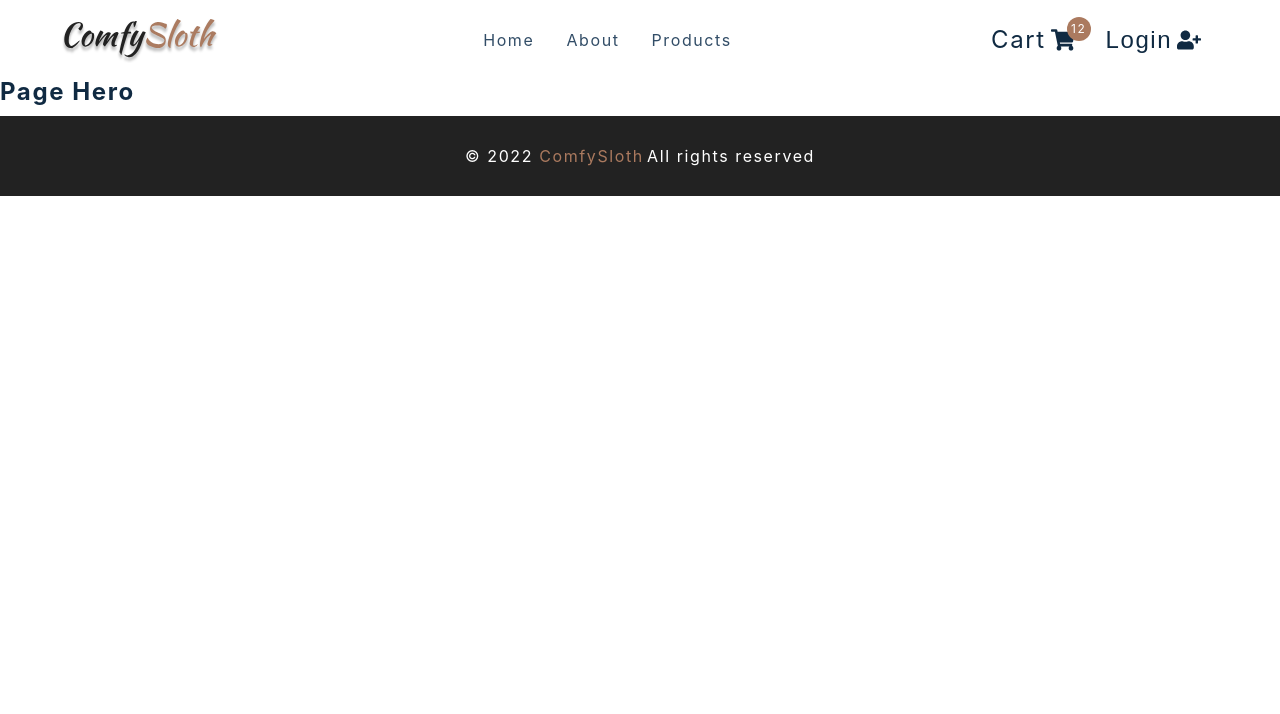
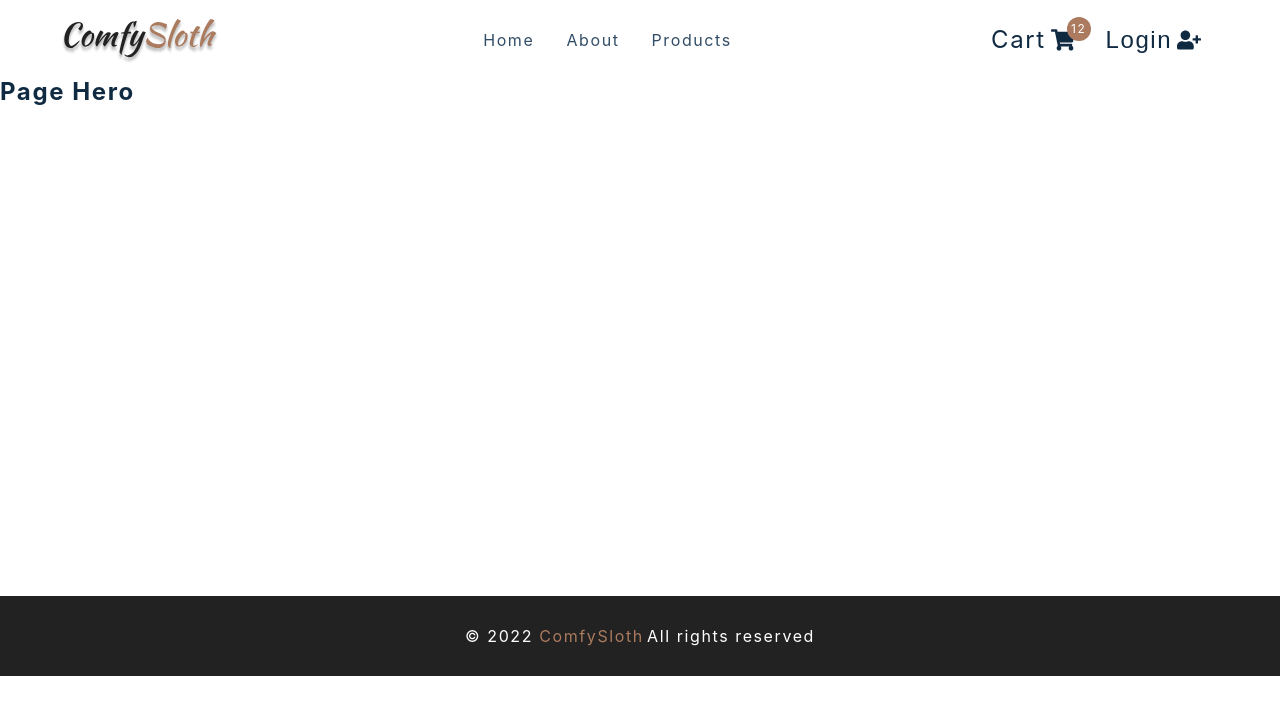
Before and after one commit to Elisa-cf/react-big-store-ecommerce, a React (Create React App) app: page /about in a window 1280 px wide. Shown: the top 714 px of the page. Built offline with nearby package versions, Linux system fonts and the light colour scheme; the HTML template or start-up script is replaced by a standard one.

Commit message:
added styled component and globall classNames

```diff
--- a/src/pages/AboutPage.js
+++ b/src/pages/AboutPage.js
@@ -4,7 +4,10 @@ import { PageHero } from '../components'
 import aboutImg from '../assets/hero-bcg.jpeg'
 
 const AboutPage = () => {
-  return <main><PageHero/></main>
+  return <main>
+    <PageHero/>
+  <Wrapper className='page section section-center'></Wrapper>
+  </main>
 }
 
 const Wrapper = styled.section`
```
